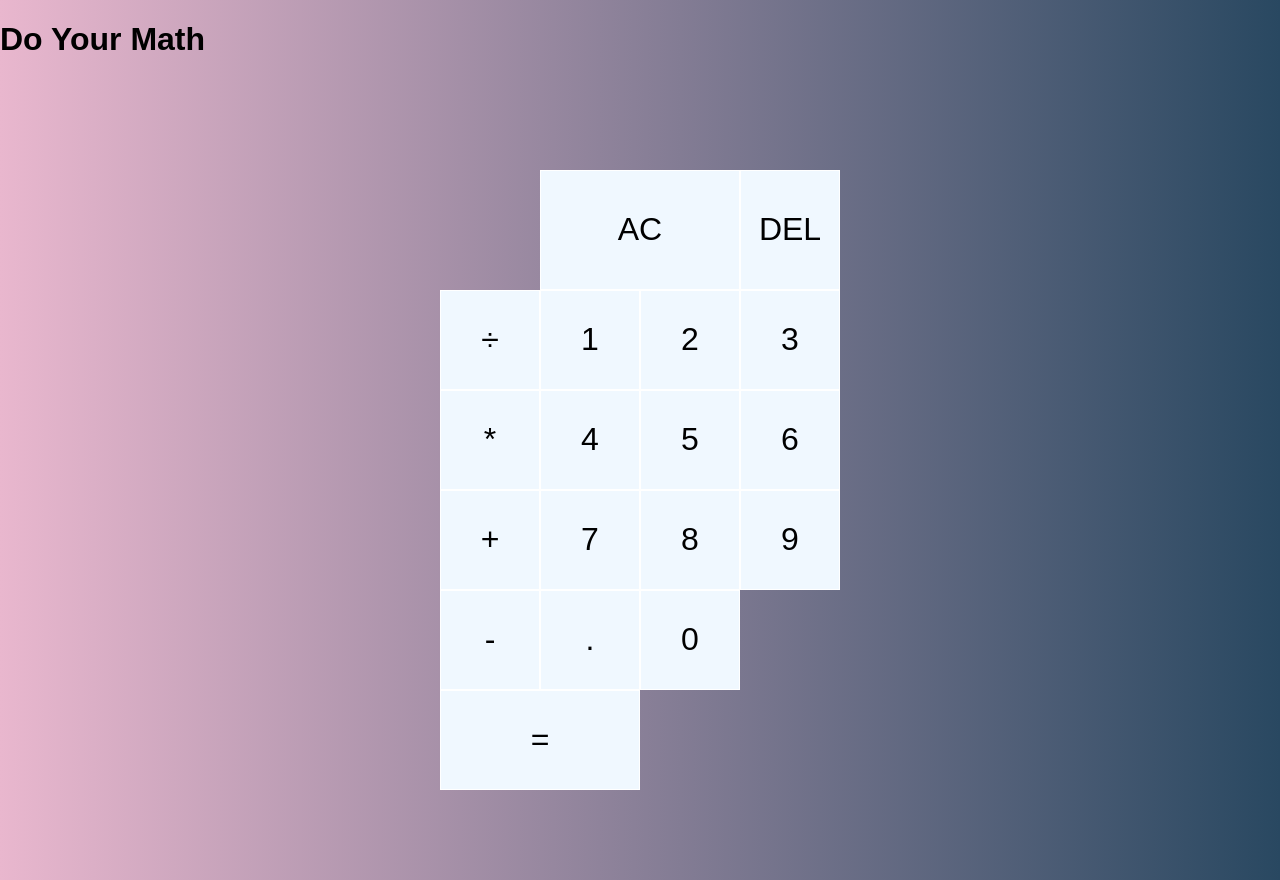
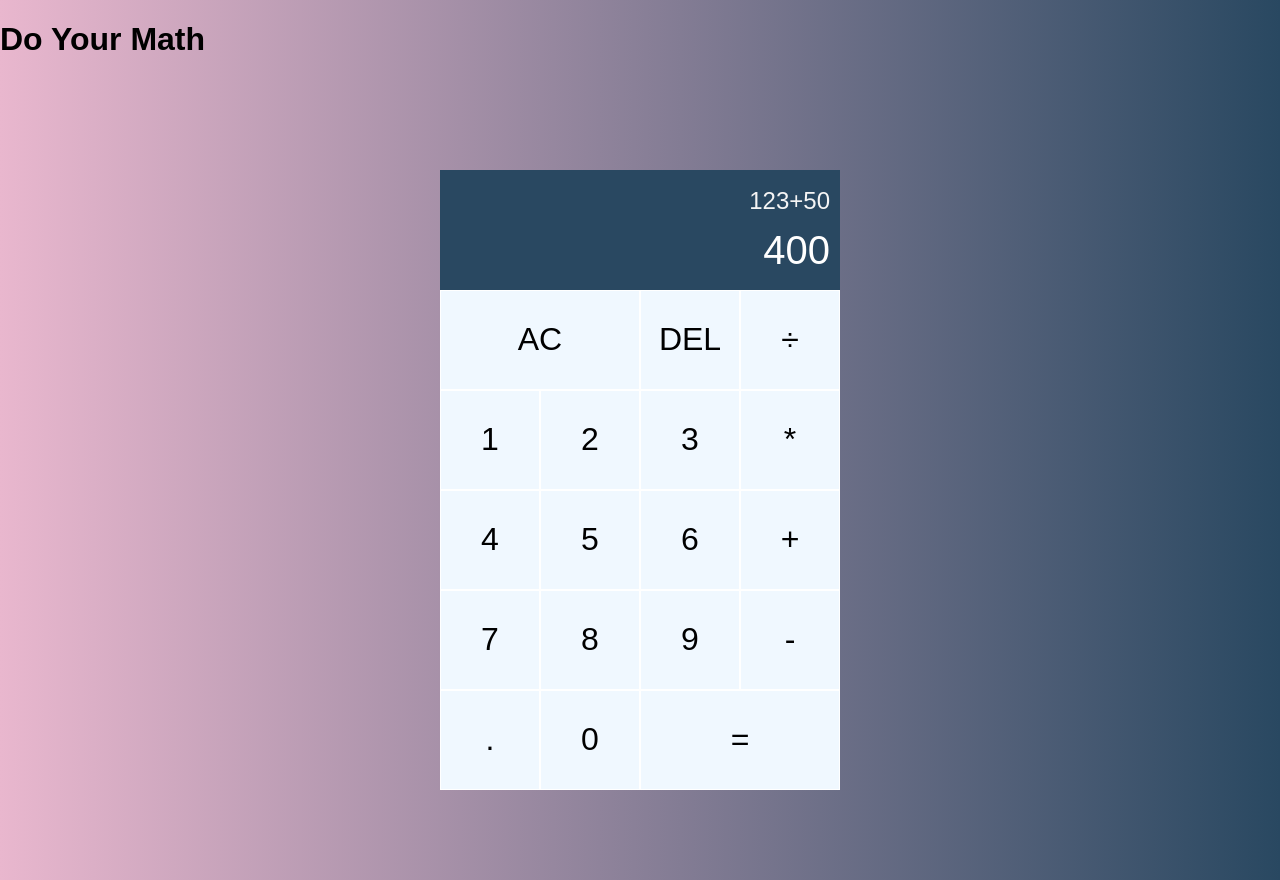
Before and after one commit to SaraNP-33/CalculatorJS, a plain HTML site: page index.html in a window 1280 px wide. Drawn offline with Linux system fonts and the light colour scheme; a web font is replaced by a local one.

Commit message:
style for calculator screen complete

```diff
--- a/assets/css/style.css
+++ b/assets/css/style.css
@@ -30,3 +30,22 @@ body{
 .spanTwo{
     grid-column: span 2;
 }
+.screen{
+    grid-column: 1/ -1;
+    background-color: #294861;
+    display: flex;
+    align-items: flex-end;
+    justify-content: space-around;
+    flex-direction: column;
+    padding:10px;
+    word-wrap: break-word;
+    word-break: break-all;
+}
+.screen .previousOutput{
+    color:whitesmoke;
+    font-size: 1.5rem;
+}
+.screen .currentOutput{
+    color:white;
+    font-size: 2.5rem;
+}
--- a/index.html
+++ b/index.html
@@ -16,8 +16,8 @@
 </header>
 <main class="container">
     <div class="screen">
-        <div class="previousOutput"></div>
-        <div class="currentOutput"></div>
+        <div class="previousOutput">123+50</div>
+        <div class="currentOutput">400</div>
     </div>
     <button class="spanTwo">AC</button>
     <button>DEL</button>
```
